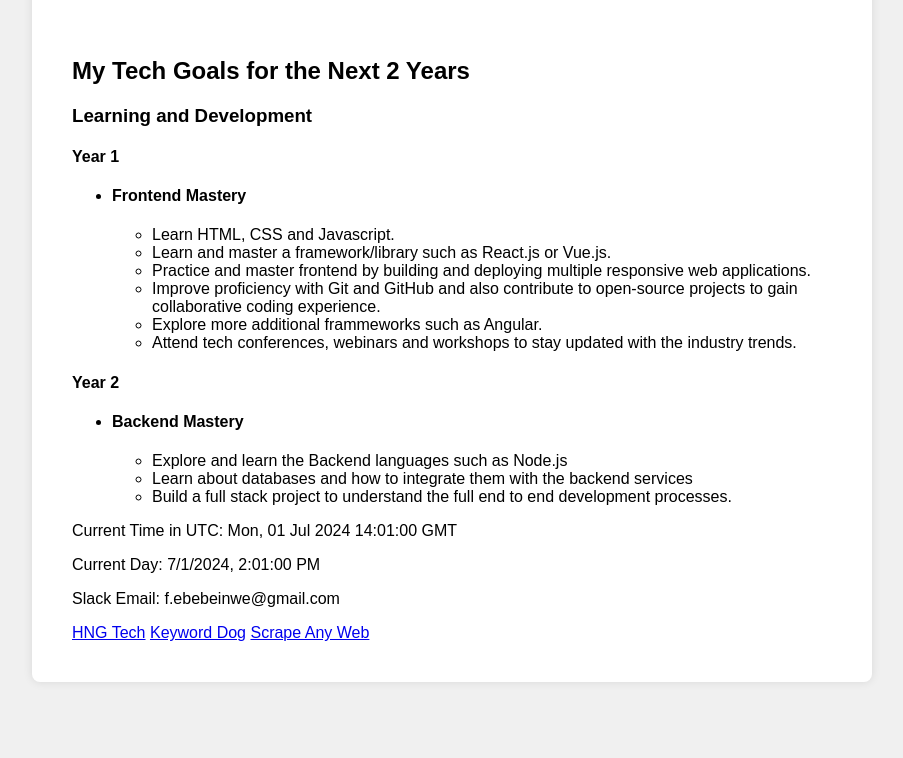
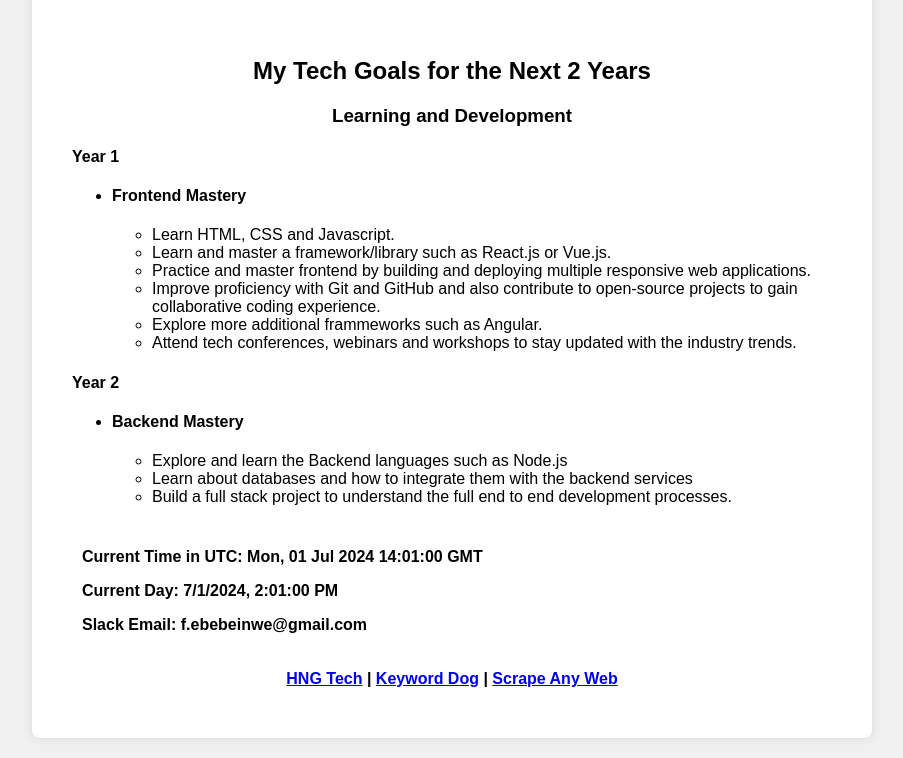
Before and after one commit to favour-dev/HNG-Personal-Website, a plain HTML site: page index.html in a window 1280 px wide. Shown: the part 443-1201 px from the top of the page, without its empty margins (188-1091 px from the left). Before the commit the page ends 1145 px from the top, so only its background shows below. Drawn offline with Linux system fonts and the light colour scheme.

Commit message:
CSS Updates

```diff
--- a/index.html
+++ b/index.html
@@ -52,11 +52,15 @@
                     <p data-testid="currentTimeUTC">Current Time in UTC: <span id="time"></span></p>
                     <p data-testid="currentDay">Current Day: <span id="day"></span></p>
                     <p data-testid="slackEmail">Slack Email: f.ebebeinwe@gmail.com</p>
-                    <a data-testid="hngLink" href="http://hng.tech/learn">HNG Tech</a>
-                    <a data-testid="keywordLink" href="http://keyword.dog">Keyword Dog</a>
-                    <a data-testid="scrapeanywebLink" href="http://scrapeanyweb.site">Scrape Any Web</a>
                 </div>
                  <!-- End of Date and Time Section -->
+                 <!-- Start of Link Section -->
+                <div class= "links">
+                    <a  data-testid="hngLink" href="http://hng.tech/learn"> HNG Tech</a><span> |</span>
+                    <a  data-testid="keywordLink" href="http://keyword.dog">Keyword Dog</a><span> |</span>
+                    <a  data-testid="scrapeanywebLink" href="http://scrapeanyweb.site">Scrape Any Web</a>
+                </div>
+                 <!-- End of Link Section -->
         </main>
         <script src="./script.js"></script>
     </body>
--- a/style.css
+++ b/style.css
@@ -19,6 +19,13 @@ main {
 img {
     max-width: 100%;
     height: auto;
+}
+h2, h3 , .links{
+    text-align: center;
+}
+#info, .links{
+    padding:10px ;
+    font-weight: bold;
 }
 header{
     display: flex;
```
